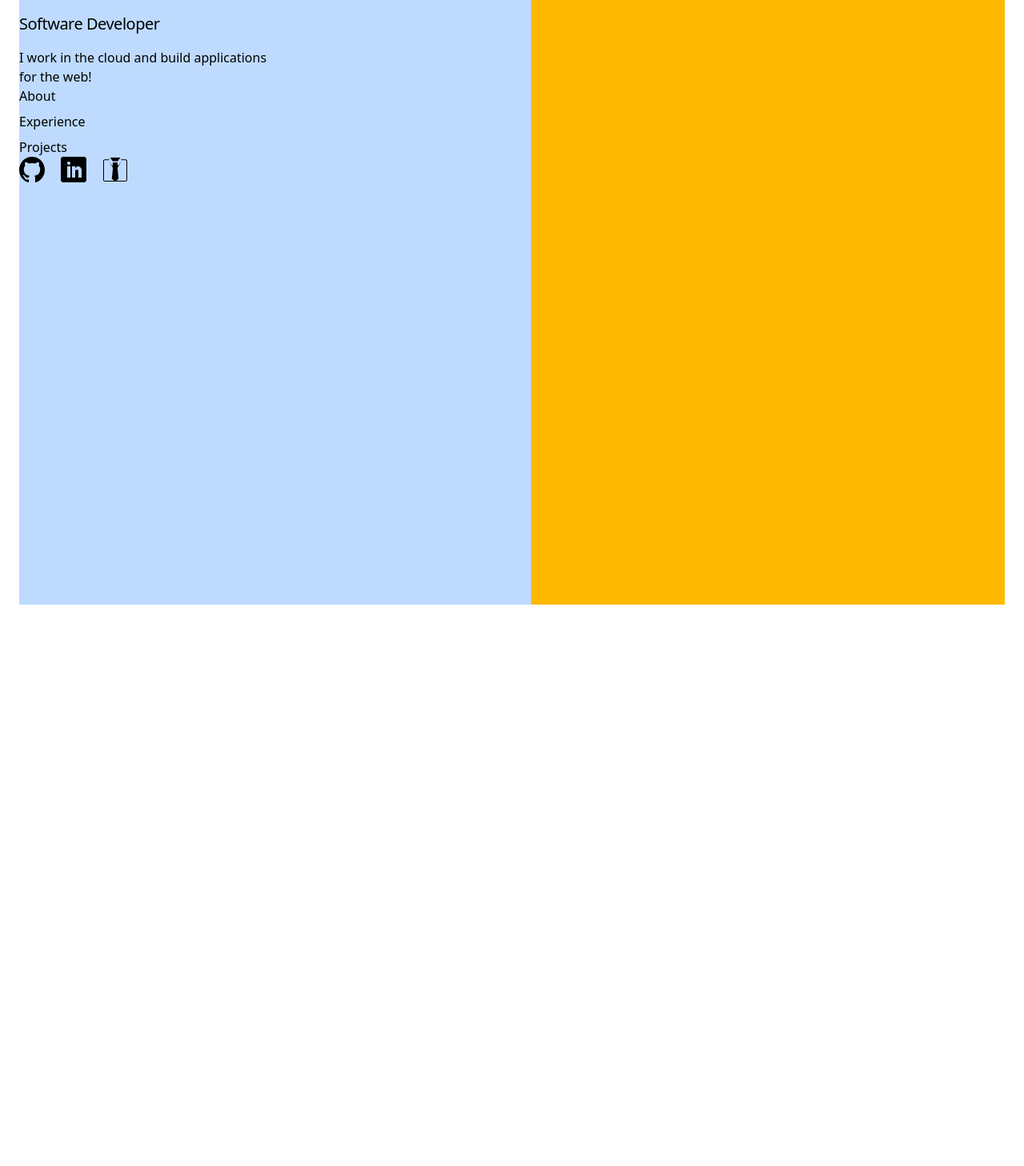
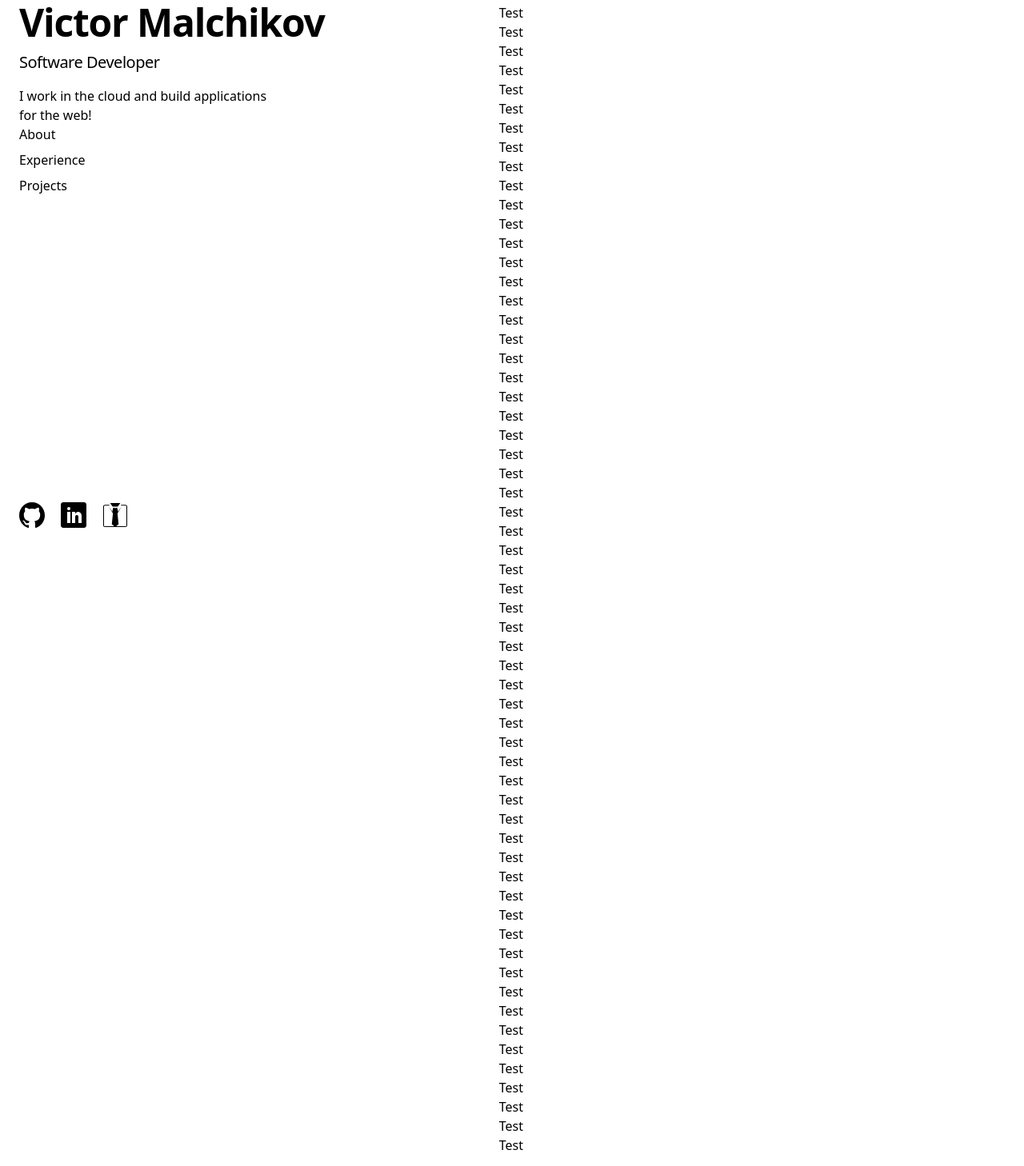
Before and after one commit to vmalchik/portfolio, a Next.js app: page / in a window 1280 px wide. Shown: the part 92-1550 px from the top of the page at 80% size. Before the commit the page ends 896 px from the top, so only its background shows below. Built offline with nearby package versions, Linux system fonts and the light colour scheme.

Commit message:
refactored home page layout

```diff
--- a/src/app/(home)/layout.tsx
+++ b/src/app/(home)/layout.tsx
@@ -14,8 +14,8 @@ export default function HomeLayout({
   children: React.ReactNode;
 }>) {
   return (
-    <div className="lg:flex lg:gap-4 lg:min-h-screen">
-      <div className="lg:fixed lg:h-screen lg:w-1/2 bg-blue-200">
+    <div className="mx-auto min-h-screen max-w-screen-xl px-6 py-12 lg:py-0 lg:flex lg:gap-4">
+      <div className="lg:sticky lg:top-0 lg:flex lg:flex-col lg:max-h-screen lg:w-[48%] lg:pt-24">
         <Header
           title="Victor Malchikov"
           subtitle="Software Developer"
@@ -26,10 +26,13 @@ export default function HomeLayout({
           <AnchorLinks />
         </div>
 
-        <SocialLinks />
+        {/* border-black-800 border-1 */}
+        <div className="lg:flex lg:flex-col lg:flex-1 lg:justify-end lg:pb-12">
+          <SocialLinks />
+        </div>
       </div>
 
-      <main className="w-full lg:ml-[50vw] lg:w-1/2 bg-amber-400 min-h-screen overflow-y-auto">
+      <main className="min-h-screen overflow-y-auto lg:w-[52%] lg:py-24">
         {children}
       </main>
     </div>
--- a/src/app/(home)/page.tsx
+++ b/src/app/(home)/page.tsx
@@ -1,3 +1,66 @@
 export default function HomePage() {
-  return <main>Home Page</main>;
+  return (
+    <main>
+      <p>Test</p>
+      <p>Test</p>
+      <p>Test</p>
+      <p>Test</p>
+      <p>Test</p>
+      <p>Test</p>
+      <p>Test</p>
+      <p>Test</p>
+      <p>Test</p>
+      <p>Test</p>
+      <p>Test</p>
+      <p>Test</p>
+      <p>Test</p>
+      <p>Test</p>
+      <p>Test</p>
+      <p>Test</p>
+      <p>Test</p>
+      <p>Test</p>
+      <p>Test</p>
+      <p>Test</p>
+      <p>Test</p>
+      <p>Test</p>
+      <p>Test</p>
+      <p>Test</p>
+      <p>Test</p>
+      <p>Test</p>
+      <p>Test</p>
+      <p>Test</p>
+      <p>Test</p>
+      <p>Test</p>
+      <p>Test</p>
+      <p>Test</p>
+      <p>Test</p>
+      <p>Test</p>
+      <p>Test</p>
+      <p>Test</p>
+      <p>Test</p>
+      <p>Test</p>
+      <p>Test</p>
+      <p>Test</p>
+      <p>Test</p>
+      <p>Test</p>
+      <p>Test</p>
+      <p>Test</p>
+      <p>Test</p>
+      <p>Test</p>
+      <p>Test</p>
+      <p>Test</p>
+      <p>Test</p>
+      <p>Test</p>
+      <p>Test</p>
+      <p>Test</p>
+      <p>Test</p>
+      <p>Test</p>
+      <p>Test</p>
+      <p>Test</p>
+      <p>Test</p>
+      <p>Test</p>
+      <p>Test</p>
+      <p>Test</p>
+    </main>
+  );
 }
--- a/src/app/layout.tsx
+++ b/src/app/layout.tsx
@@ -13,9 +13,7 @@ export default function RootLayout({
 }>) {
   return (
     <html lang="en">
-      <body className="mx-auto min-h-screen max-w-screen-xl px-6 py-12">
-        {children}
-      </body>
+      <body>{children}</body>
     </html>
   );
 }
--- a/src/components/page/home/anchor-links.tsx
+++ b/src/components/page/home/anchor-links.tsx
@@ -10,7 +10,7 @@ export const sections: PageSection[] = [
   { id: "projects" }
 ];
 
-const MainAnchorLinks = () => {
+const AnchorLinks = () => {
   return (
     <nav>
       <ul className="space-y-2">
@@ -28,4 +28,4 @@ const MainAnchorLinks = () => {
   );
 };
 
-export default MainAnchorLinks;
+export default AnchorLinks;
```
